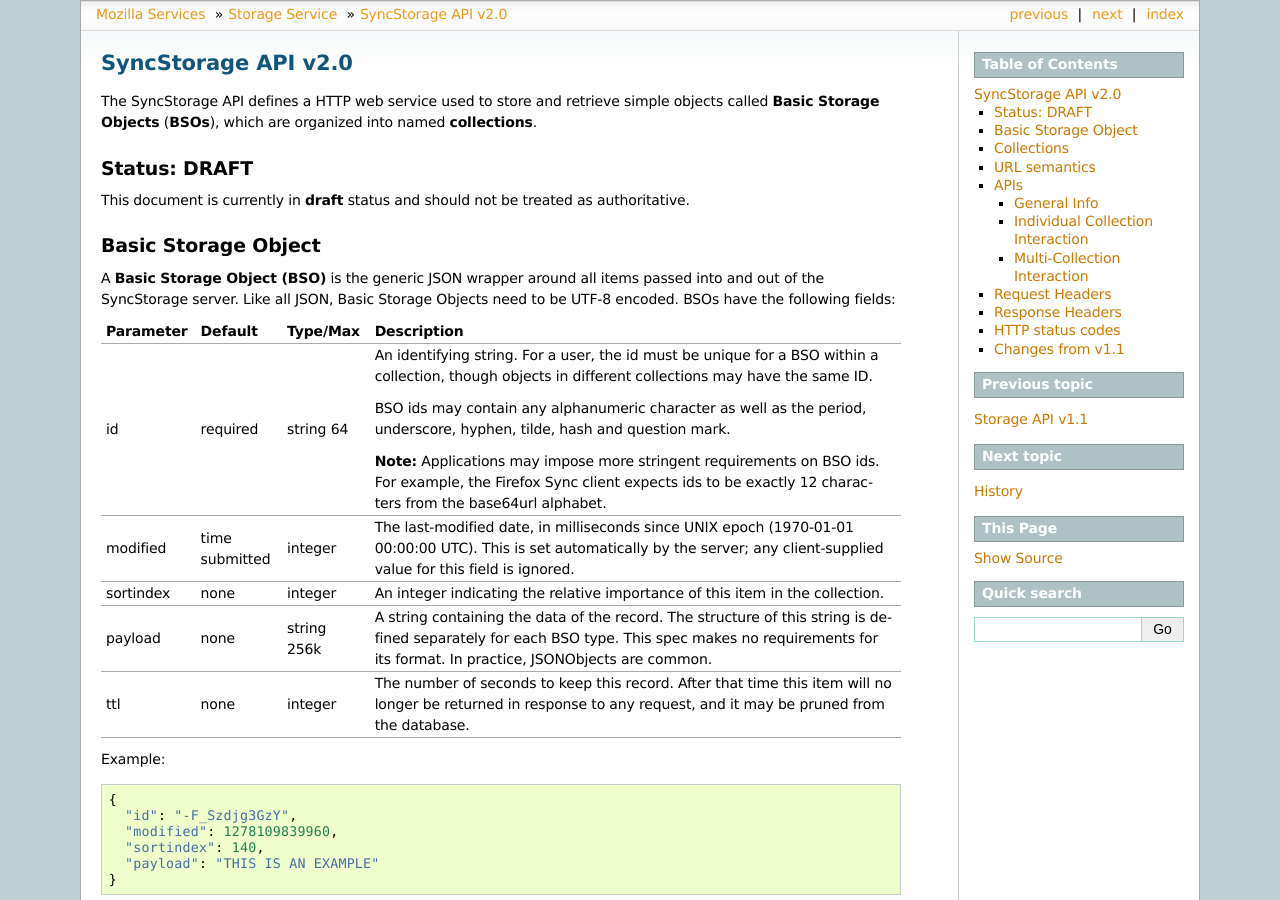
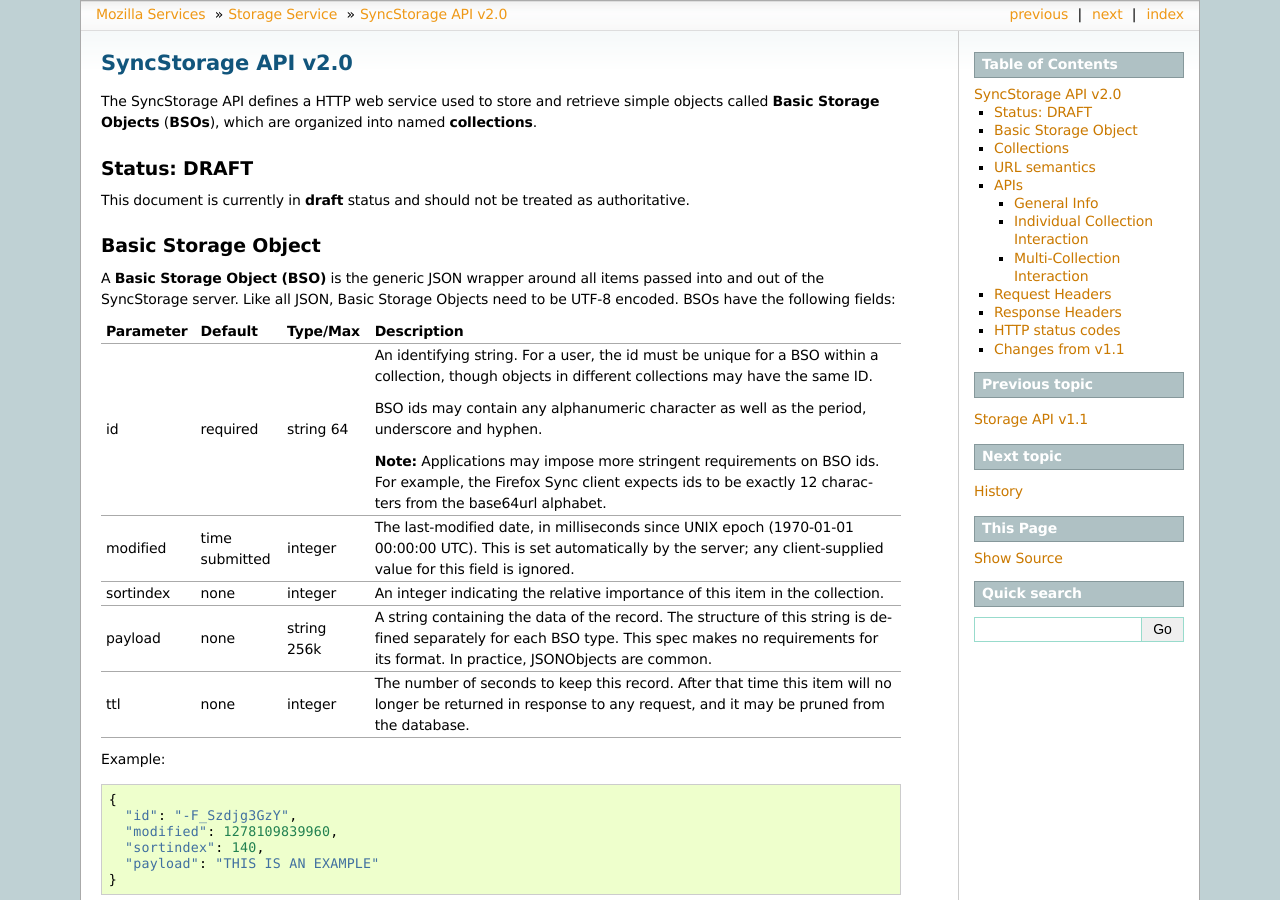
Before and after one commit to mozilla-services/docs, a Sphinx documentation site: the page built from source/storage/apis-2.0.rst, in a window 1280 px wide and 900 px high. Built offline with Sphinx 7.4.7, drawn with Linux system fonts in a browser that asks for light colours.

Commit message:
Limit BSO ids to b64url alphabet.

```diff
--- a/source/storage/apis-2.0.rst
+++ b/source/storage/apis-2.0.rst
@@ -33,7 +33,7 @@
 |               |           |            | collections may have the same ID.                             |
 |               |           |            |                                                               |
 |               |           |            | BSO ids may contain any alphanumeric character as well as     |
-|               |           |            | the period, underscore, hyphen, tilde, hash and question mark.|
+|               |           |            | the period, underscore and hyphen.                            |
 |               |           |            |                                                               |
 |               |           |            | **Note:**  Applications may impose more stringent requirements|
 |               |           |            | on BSO ids.  For example, the Firefox Sync client expects ids |
```
